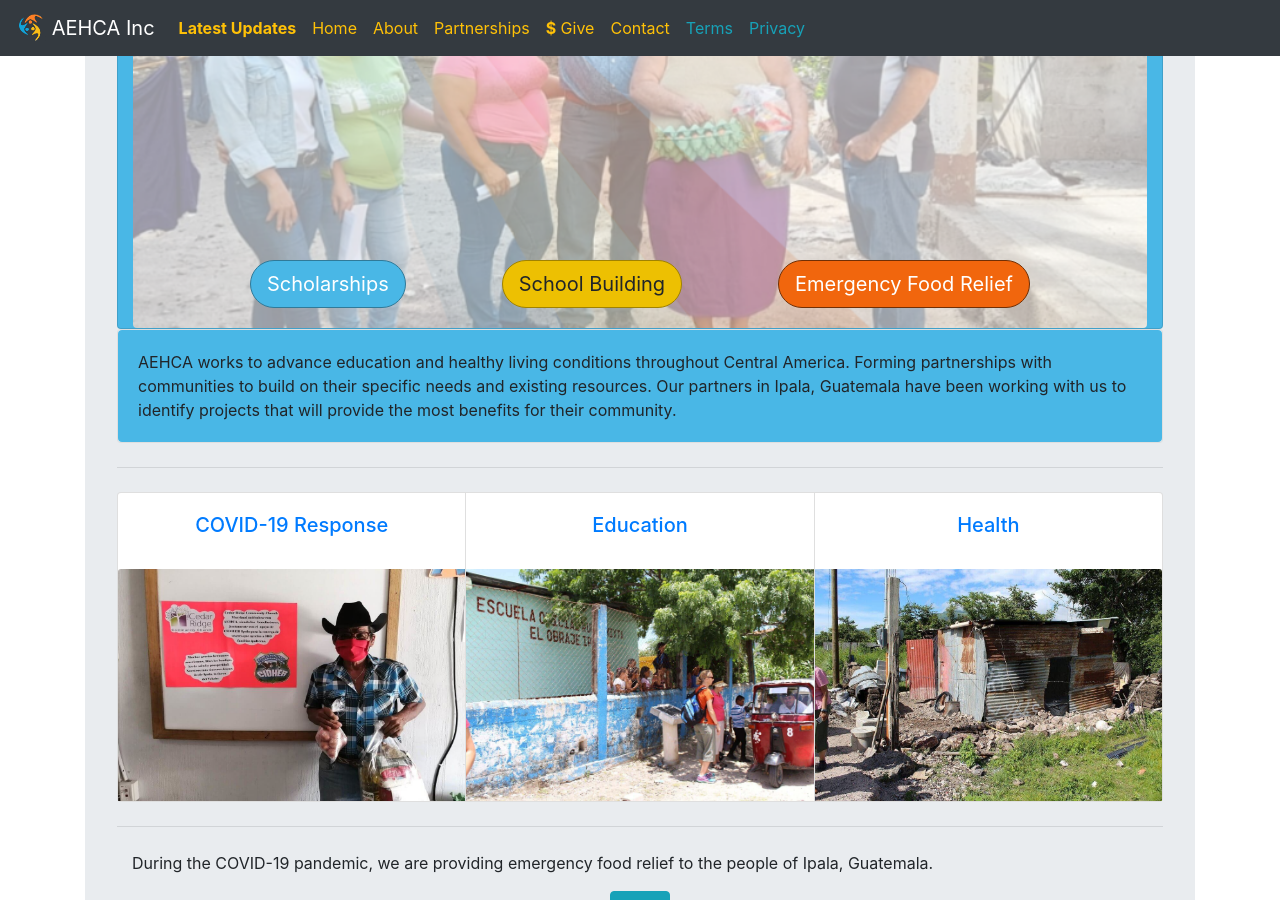
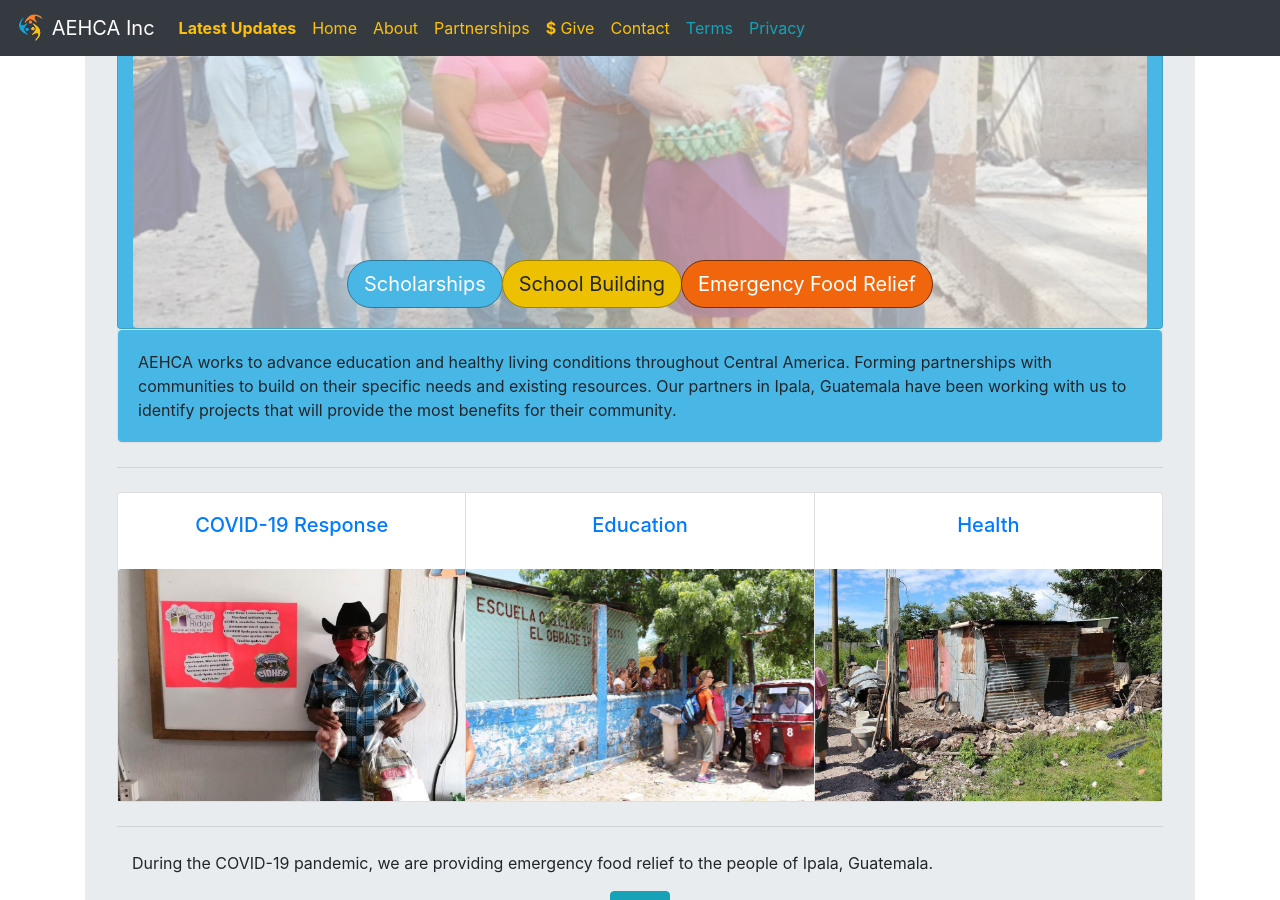
Before and after one commit to aehca/aehca.github.io, a Jekyll site: the page built from index.html, in a window 1280 px wide and 900 px high, scrolled down 506 px. Built offline with Jekyll 4.4.1, drawn with Linux system fonts in a browser that asks for light colours.

Commit message:
fixed responsiveness.. look at margins between btn

```diff
--- a/index.html
+++ b/index.html
@@ -50,24 +50,22 @@ specific focus during 2020 and 2021."
           </div>
           {% endif %}
           <!-- End of informational alerts-->
-          <div class="row justify-content-center ">
-            <div class="card text-white container text-align-justify" style="background-color: #49b7e6">
+          <div class="row">
+            <div class="card text-white container " style="background-color: #49b7e6">
               <img src="/images/front-page.png" class="card-img rounded" alt="AEHCA Inc. logo">
-              <div class="card-img-overlay row align-items-end justify-content-md-center">
+              <div class="card-img-overlay row align-items-end justify-content-around">
                 <!-- Button group for triggering modal -->
-                <div class="btn-group ">
-                  <button type="button" id="fp_button" class="btn btn-lg btn-primary video-btn mx-5 rounded-pill"
+                <div class="btn-group flex-wrap">
+                  <button type="button" id="fp_button" class="btn btn-lg btn-primary video-btn rounded-pill"
                     data-bs-toggle="modal" data-tagVideo="/videos/scholarships.mp4" data-bs-target="#videoModal">
                     Scholarships
                   </button>
-                  <br>
-                  <button type="button" id="fp_button" class="btn btn-lg btn-warning video-btn mx-5 rounded-pill"
+                  <button type="button" id="fp_button" class="btn btn-lg btn-warning video-btn rounded-pill"
                     data-bs-toggle="modal" data-tagVideo="/videos/IDEC_building_project.mp4"
                     data-bs-target="#videoModal">
                     School Building
                   </button>
-                  <br>
-                  <button type="button" id="fp_button" class="btn btn-lg btn-danger video-btn mx-5 rounded-pill"
+                  <button type="button" id="fp_button" class="btn btn-lg btn-danger video-btn rounded-pill"
                     data-bs-toggle="modal" data-tagVideo="/videos/covid-19_food_relief.mp4"
                     data-bs-target="#videoModal">
                     Emergency Food Relief
```
